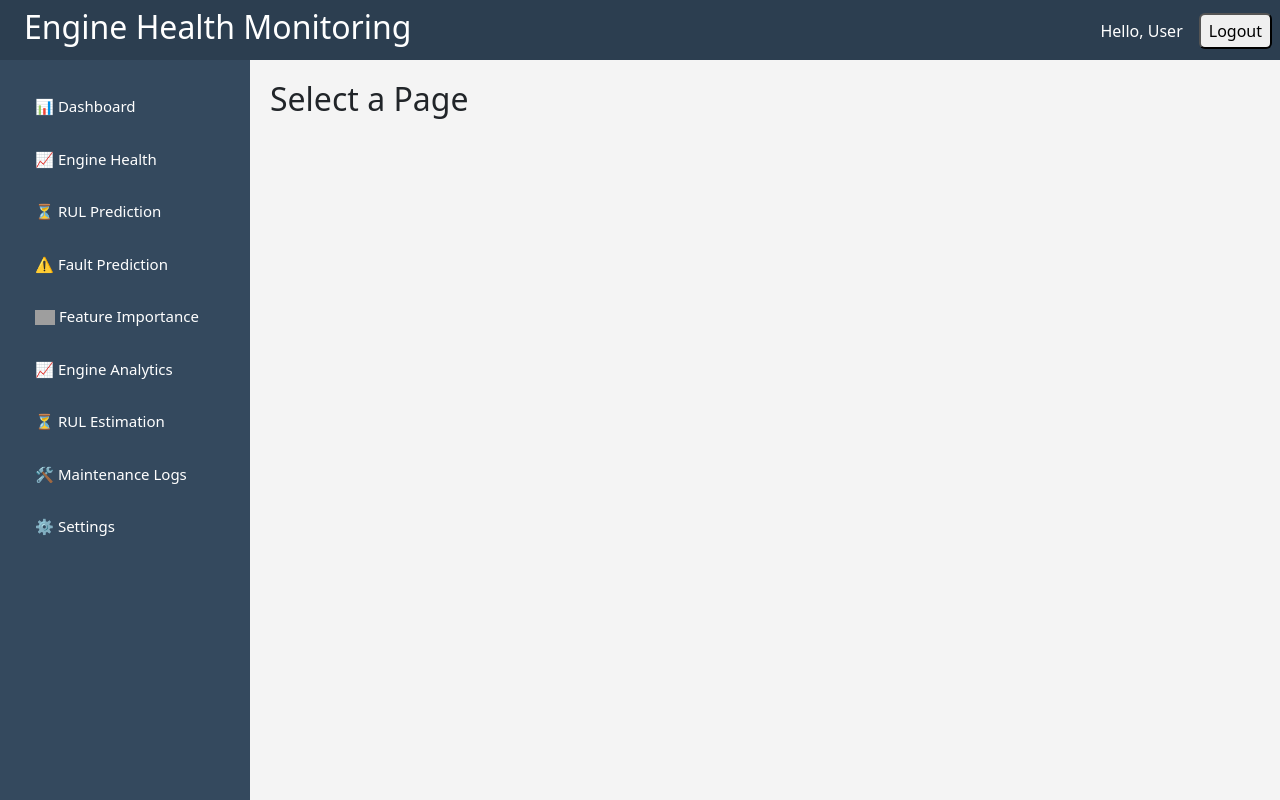
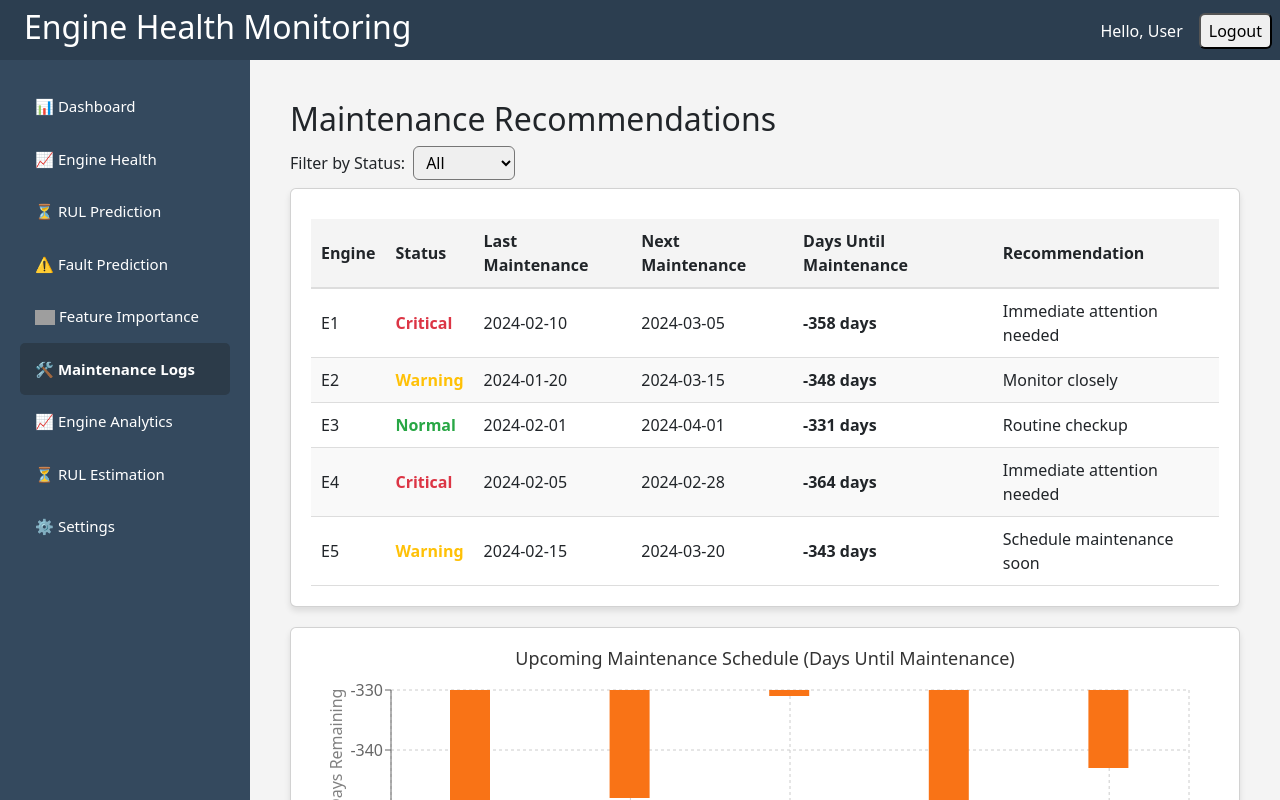
Before and after one commit to amirtha4501/EngineHealthDashboardUI, a React (Vite) app: page / in a window 1280 px wide. Both pictures are taken after a click on the item "🛠 Maintenance Logs". Built offline with nearby package versions, Linux system fonts and the light colour scheme; grey boxes are pictures that could not be loaded.

Commit message:
Added maintenance logs component

```diff
--- a/src/App.jsx
+++ b/src/App.jsx
@@ -6,6 +6,7 @@ import Navbar from "./components/Navbar";
 import RULPrediction from "./components/RULPrediction";
 import FaultClassification from "./components/FaultClassification";
 import FeatureImportance from "./components/FeatureImportance";
+import Maintenance from "./components/Maintenance";
 
 function App() {
   const [page, setPage] = useState("dashboard");
@@ -23,6 +24,8 @@ function App() {
         return <FaultClassification />;
       case "feature-importance":
         return <FeatureImportance />;
+      case "maintenance":
+        return <Maintenance />;
       default:
         return <h2>Select a Page</h2>;
     }
--- /dev/null
+++ b/src/components/Maintenance.jsx
@@ -0,0 +1,181 @@
+// import { useState } from "react";
+// import { BarChart, Bar, XAxis, YAxis, Tooltip, ResponsiveContainer } from "recharts";
+// import "../index.css";
+
+// const maintenanceData = [
+//   { engine: "E1", status: "Critical", lastMaintenance: "2024-02-10", nextMaintenance: "2024-03-05", recommendation: "Immediate attention needed" },
+//   { engine: "E2", status: "Warning", lastMaintenance: "2024-01-20", nextMaintenance: "2024-03-15", recommendation: "Monitor closely" },
+//   { engine: "E3", status: "Normal", lastMaintenance: "2024-02-01", nextMaintenance: "2024-04-01", recommendation: "Routine checkup" },
+//   { engine: "E4", status: "Critical", lastMaintenance: "2024-02-05", nextMaintenance: "2024-02-28", recommendation: "Immediate attention needed" },
+//   { engine: "E5", status: "Warning", lastMaintenance: "2024-02-15", nextMaintenance: "2024-03-20", recommendation: "Schedule maintenance soon" },
+// ];
+
+// export default function Maintenance() {
+//   const [filter, setFilter] = useState("All");
+
+//   const filteredData = filter === "All" ? maintenanceData : maintenanceData.filter((item) => item.status === filter);
+
+//   return (
+//     <div style={{ padding: "20px" }}>
+//       <h2>Maintenance Recommendations</h2>
+
+//       {/* Filters */}
+//       <div className="mb-2 rounded">
+//         <label>Filter by Status: </label>
+//         <select onChange={(e) => setFilter(e.target.value)} className="rounded px-2 py-1 mx-2">
+//           <option value="All">All</option>
+//           <option value="Critical">Critical</option>
+//           <option value="Warning">Warning</option>
+//           <option value="Normal">Normal</option>
+//         </select>
+//       </div>
+
+//       {/* Table */}
+//       <div className="card">
+//         <table style={{ width: "100%", borderCollapse: "collapse" }}>
+//           <thead>
+//             <tr style={{ background: "#f4f4f4" }}>
+//               <th style={tableHeaderStyle}>Engine</th>
+//               <th style={tableHeaderStyle}>Status</th>
+//               <th style={tableHeaderStyle}>Last Maintenance</th>
+//               <th style={tableHeaderStyle}>Next Maintenance</th>
+//               <th style={tableHeaderStyle}>Recommendation</th>
+//             </tr>
+//           </thead>
+//           <tbody>
+//             {filteredData.map((item, index) => (
+//               <tr key={index} style={{ background: index % 2 === 0 ? "#fff" : "#f9f9f9" }}>
+//                 <td style={tableCellStyle}>{item.engine}</td>
+//                 <td style={{ ...tableCellStyle, color: statusColor(item.status), fontWeight: "bold" }}>{item.status}</td>
+//                 <td style={tableCellStyle}>{item.lastMaintenance}</td>
+//                 <td style={tableCellStyle}>{item.nextMaintenance}</td>
+//                 <td style={tableCellStyle}>{item.recommendation}</td>
+//               </tr>
+//             ))}
+//           </tbody>
+//         </table>
+//       </div>
+
+//       {/* Bar Chart for Maintenance Schedule */}
+//       <div className="card" style={{ marginTop: "20px" }}>
+//         <h3>Upcoming Maintenance Schedule</h3>
+//         <ResponsiveContainer width="100%" height={300}>
+//           <BarChart data={maintenanceData}>
+//             <XAxis dataKey="engine" />
+//             <YAxis />
+//             <Tooltip />
+//             <Bar dataKey="nextMaintenance" fill="#f97316" />
+//           </BarChart>
+//         </ResponsiveContainer>
+//       </div>
+//     </div>
+//   );
+// }
+
+// // Styles
+// const tableHeaderStyle = { padding: "10px", textAlign: "left", borderBottom: "2px solid #ddd" };
+// const tableCellStyle = { padding: "10px", borderBottom: "1px solid #ddd" };
+
+// const statusColor = (status) => {
+//   if (status === "Critical") return "#dc3545";
+//   if (status === "Warning") return "#ffc107";
+//   return "#28a745";
+// };
+import { useState } from "react";
+import { BarChart, Bar, XAxis, YAxis, Tooltip, ResponsiveContainer, CartesianGrid } from "recharts";
+import "../index.css";
+
+// Function to calculate days remaining until next maintenance
+const calculateDaysUntilMaintenance = (nextMaintenanceDate) => {
+  const today = new Date();
+  const maintenanceDate = new Date(nextMaintenanceDate);
+  const timeDiff = maintenanceDate - today;
+  return Math.ceil(timeDiff / (1000 * 60 * 60 * 24)); // Convert milliseconds to days
+};
+
+// Maintenance Data with computed daysUntilMaintenance
+const maintenanceData = [
+  { engine: "E1", status: "Critical", lastMaintenance: "2024-02-10", nextMaintenance: "2024-03-05", recommendation: "Immediate attention needed" },
+  { engine: "E2", status: "Warning", lastMaintenance: "2024-01-20", nextMaintenance: "2024-03-15", recommendation: "Monitor closely" },
+  { engine: "E3", status: "Normal", lastMaintenance: "2024-02-01", nextMaintenance: "2024-04-01", recommendation: "Routine checkup" },
+  { engine: "E4", status: "Critical", lastMaintenance: "2024-02-05", nextMaintenance: "2024-02-28", recommendation: "Immediate attention needed" },
+  { engine: "E5", status: "Warning", lastMaintenance: "2024-02-15", nextMaintenance: "2024-03-20", recommendation: "Schedule maintenance soon" },
+].map((item) => ({
+  ...item,
+  daysUntilMaintenance: calculateDaysUntilMaintenance(item.nextMaintenance),
+}));
+
+export default function Maintenance() {
+  const [filter, setFilter] = useState("All");
+
+  const filteredData = filter === "All" ? maintenanceData : maintenanceData.filter((item) => item.status === filter);
+
+  return (
+    <div style={{ padding: "20px" }}>
+      <h2>Maintenance Recommendations</h2>
+
+      {/* Filters */}
+      <div className="mb-2 rounded">
+        <label>Filter by Status: </label>
+        <select onChange={(e) => setFilter(e.target.value)} className="rounded px-2 py-1 mx-2">
+          <option value="All">All</option>
+          <option value="Critical">Critical</option>
+          <option value="Warning">Warning</option>
+          <option value="Normal">Normal</option>
+        </select>
+      </div>
+
+      {/* Table */}
+      <div className="card">
+        <table style={{ width: "100%", borderCollapse: "collapse" }}>
+          <thead>
+            <tr style={{ background: "#f4f4f4" }}>
+              <th style={tableHeaderStyle}>Engine</th>
+              <th style={tableHeaderStyle}>Status</th>
+              <th style={tableHeaderStyle}>Last Maintenance</th>
+              <th style={tableHeaderStyle}>Next Maintenance</th>
+              <th style={tableHeaderStyle}>Days Until Maintenance</th>
+              <th style={tableHeaderStyle}>Recommendation</th>
+            </tr>
+          </thead>
+          <tbody>
+            {filteredData.map((item, index) => (
+              <tr key={index} style={{ background: index % 2 === 0 ? "#fff" : "#f9f9f9" }}>
+                <td style={tableCellStyle}>{item.engine}</td>
+                <td style={{ ...tableCellStyle, color: statusColor(item.status), fontWeight: "bold" }}>{item.status}</td>
+                <td style={tableCellStyle}>{item.lastMaintenance}</td>
+                <td style={tableCellStyle}>{item.nextMaintenance}</td>
+                <td style={{ ...tableCellStyle, fontWeight: "bold" }}>{item.daysUntilMaintenance} days</td>
+                <td style={tableCellStyle}>{item.recommendation}</td>
+              </tr>
+            ))}
+          </tbody>
+        </table>
+      </div>
+
+      {/* Bar Chart for Maintenance Schedule */}
+      <div className="card" style={{ marginTop: "20px" }}>
+        <h3>Upcoming Maintenance Schedule (Days Until Maintenance)</h3>
+        <ResponsiveContainer width="100%" height={300}>
+          <BarChart data={maintenanceData} margin={{ top: 20, right: 30, left: 20, bottom: 10 }}>
+            <CartesianGrid strokeDasharray="3 3" />
+            <XAxis dataKey="engine" label={{ value: "Engine", position: "insideBottom", dy: 10 }} />
+            <YAxis label={{ value: "Days Remaining", angle: -90, position: "insideLeft" }} />
+            <Tooltip />
+            <Bar dataKey="daysUntilMaintenance" fill="#f97316" barSize={40} />
+          </BarChart>
+        </ResponsiveContainer>
+      </div>
+    </div>
+  );
+}
+
+// Styles
+const tableHeaderStyle = { padding: "10px", textAlign: "left", borderBottom: "2px solid #ddd" };
+const tableCellStyle = { padding: "10px", borderBottom: "1px solid #ddd" };
+
+const statusColor = (status) => {
+  if (status === "Critical") return "#dc3545";
+  if (status === "Warning") return "#ffc107";
+  return "#28a745";
+};
--- a/src/components/Sidebar.jsx
+++ b/src/components/Sidebar.jsx
@@ -10,9 +10,9 @@ export default function Sidebar({ onSelectPage, currentPage }) {
         <li className={`side-btn ${currentPage === "rul-prediction" ? "active" : ""}`} onClick={() => onSelectPage("rul-prediction")}>⏳ RUL Prediction</li>
         <li className={`side-btn ${currentPage === "faults" ? "active" : ""}`} onClick={() => onSelectPage("faults")}>⚠️ Fault Prediction</li>
         <li className={`side-btn ${currentPage === "feature-importance" ? "active" : ""}`} onClick={() => onSelectPage("feature-importance")}> <img style={{width: "20px", background: "cornsilk"}} alt="Feature Importance Icon" src="https://img.icons8.com/ios-filled/50/000000/bar-chart.png"/>  Feature Importance</li>
+        <li className={`side-btn ${currentPage === "maintenance" ? "active" : ""}`} onClick={() => onSelectPage("maintenance")}>🛠 Maintenance Logs</li>
         <li className="side-btn" onClick={() => onSelectPage("analytics")}>📈 Engine Analytics</li>
         <li className="side-btn" onClick={() => onSelectPage("rul")}>⏳ RUL Estimation</li>
-        <li className="side-btn" onClick={() => onSelectPage("logs")}>🛠 Maintenance Logs</li>
         <li className="side-btn" onClick={() => onSelectPage("settings")}>⚙️ Settings</li>
       </ul>
     </aside>
```
